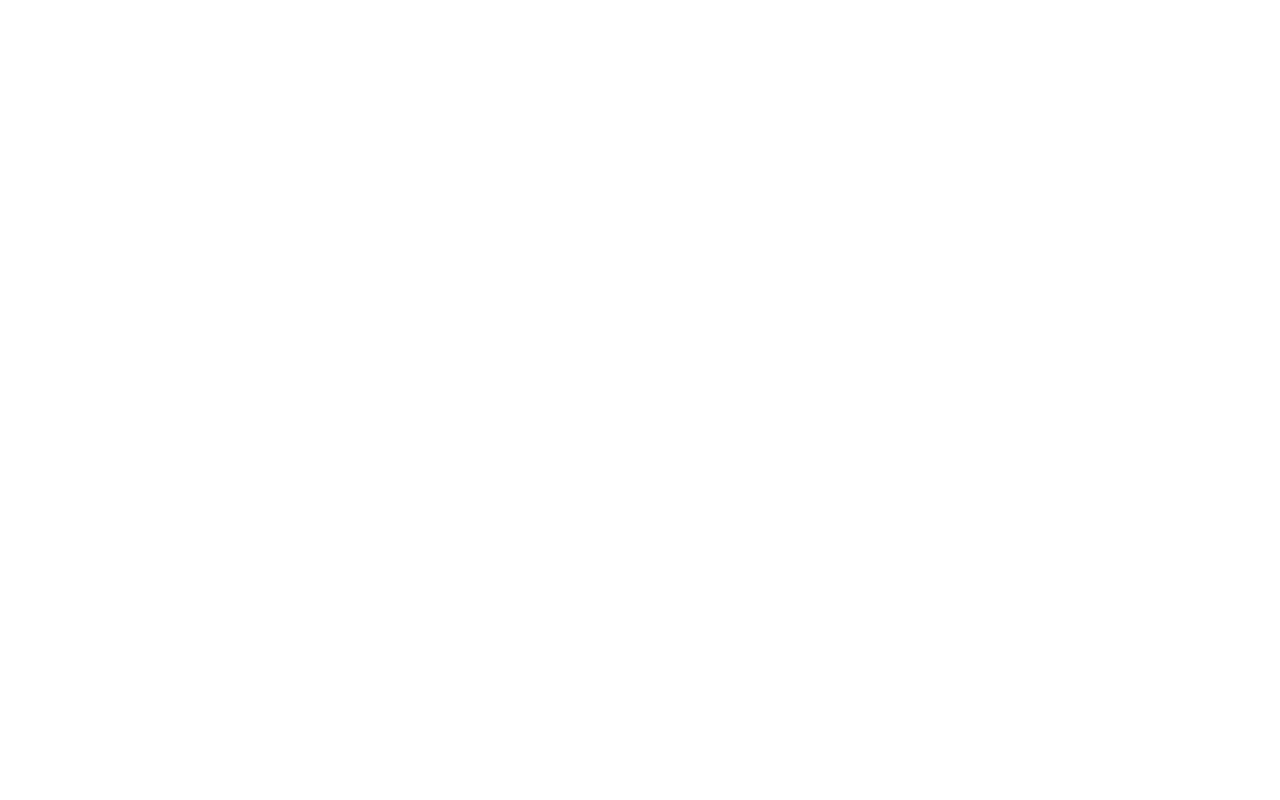
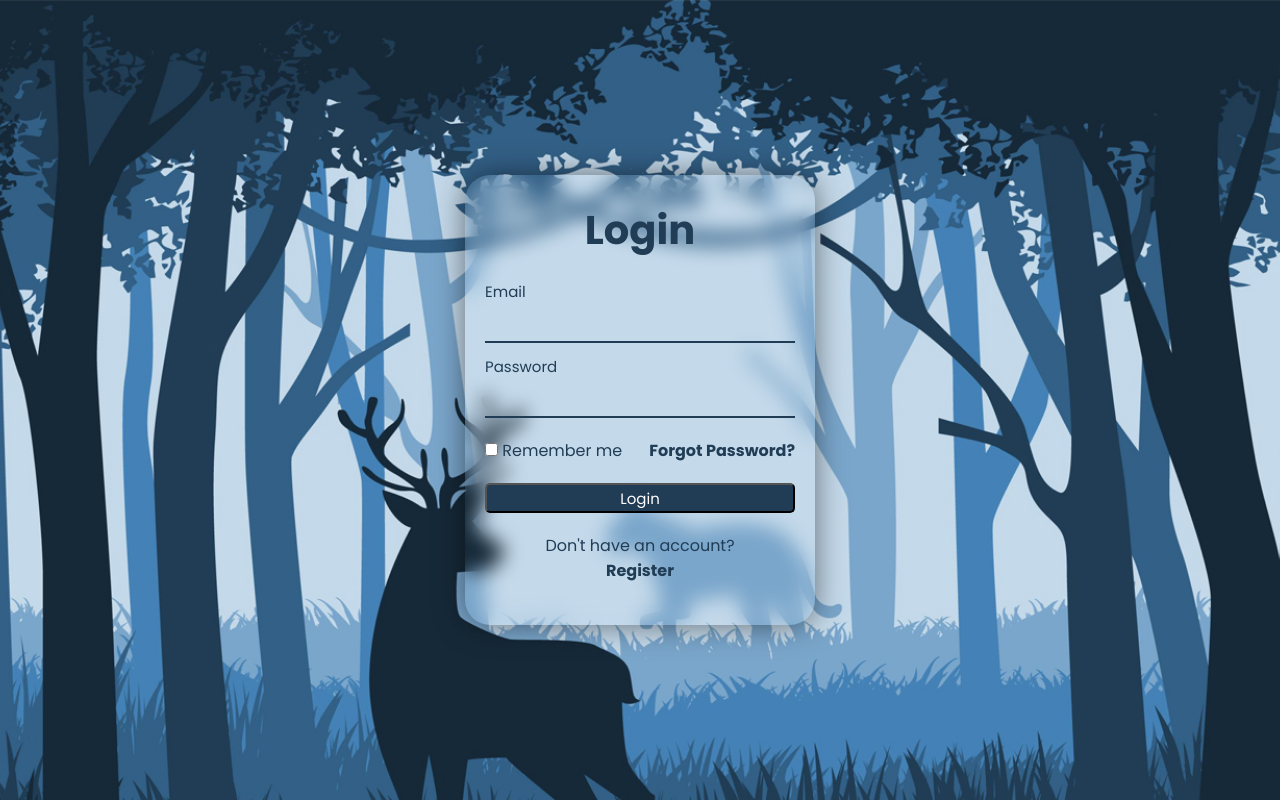
Before and after one commit to gabriel-d-sona/LoginCss, a plain HTML site: page index.html in a window 1280 px wide. Drawn offline with Linux system fonts and the light colour scheme.

Commit message:
finalizado css de login

```diff
--- a/index.html
+++ b/index.html
@@ -4,10 +4,33 @@
     <meta charset="UTF-8">
     <meta name="viewport" content="width=device-width, initial-scale=1.0">
     <title>Document</title>
-
     <link rel="stylesheet" href="style.css">
+    <link rel="stylesheet" href="https://fonts.googleapis.com/css2?family=Poppins:wght@400;700&display=swap">
+</head>
 </head>
 <body>
-
+    <div class="login-container">
+        <form class="form-container">
+            <h2>Login</h2>
+            <div class="email-login">
+                <label class="label">Email</label>
+                <input type="text" class="es-input">
+                <label class="label-password">Password</label>
+                <input type="password" class="es-input">
+            </div>
+            <div class="remember">
+                <label class="custom-checkbox">
+                    <input type="checkbox" class="checkbox-input">
+                    Remember me
+                </label>
+                <a href="#" class="remember-link">Forgot Password?</a>
+            </div>
+            <button type="submit" class="btn-login">Login</button>
+            <div class="register">
+                <p>Don't have an account?</p>
+                <a href="#" class="register-link">Register</a>
+            </div>
+        </form>
+    </div>
 </body>
 </html>
--- a/style.css
+++ b/style.css
@@ -0,0 +1,113 @@
+*{
+    margin: 0;
+    padding: 0;
+    box-sizing: border-box;
+    font-family: 'Poppins', sans-serif;
+}
+
+body {
+    display: flex;
+    justify-content: center;
+    align-items: center;
+    min-height: 100vh;
+    background: url('./img/background.jpg') no-repeat;
+    background-size: cover;
+    background-position: center;
+}
+
+.login-container {
+    padding: 25px 20px;
+    width: 350px;
+    height: 450px;
+    box-shadow: 0 0 30px rgba(0, 0, 0, .5);
+    backdrop-filter: blur(10px);
+    border-radius: 25px;
+}
+
+.login-container h2 {
+    font-size: 40px;
+    text-align: center;
+    color: rgb(33, 61, 85);
+}
+
+.email-login {
+    margin: 20px 0;
+    display: flex;
+    flex-direction: column;
+    gap: 10px;
+}
+
+.email-login input {
+    position: relative;
+    width: 100%;
+    height: 30px;
+    border: none;
+    outline: none;
+    background: transparent;
+    border-bottom: 2px solid rgb(33, 61, 85);
+    font-size: 1em;
+    font-weight: 300;
+    color: rgb(33, 61, 85);
+}
+
+.label {
+    color: rgb(33, 61, 85);
+    font-size: 15px;
+}
+
+.label-password {
+    color: rgb(33, 61, 85);
+    font-size: 15px;
+    margin-top: 2px;
+}
+
+.checkbox-input {
+    accent-color: rgb(33, 61, 85);
+}
+
+.remember {
+    display: flex;
+    justify-content: space-between;
+    color: rgb(33, 61, 85);
+}
+
+.remember-link:hover {
+    text-decoration: underline;
+}
+
+.remember-link {
+    color: rgb(33, 61, 85);
+    text-decoration: none;
+    font-weight: bold;
+}
+
+.btn-login {
+    background-color: rgb(33, 61, 85);
+    color: white;
+    width: 100%;
+    height: 30px;
+    margin-top: 20px;
+    border-radius: 5px;
+    font-size: 15px;
+    cursor: pointer;
+}
+
+.btn-login:hover {
+    background-color: rgb(45, 80, 110);
+}
+
+.register {
+    margin-top: 20px;
+    color: rgb(33, 61, 85);
+    text-align: center;
+}
+
+.register-link:hover {
+    text-decoration: underline;
+}
+
+.register-link {
+    color: rgb(33, 61, 85);
+    text-decoration: none;
+    font-weight: bold;
+}
```
Also changed, not shown: img/background.jpg (added), script.js (deleted).
